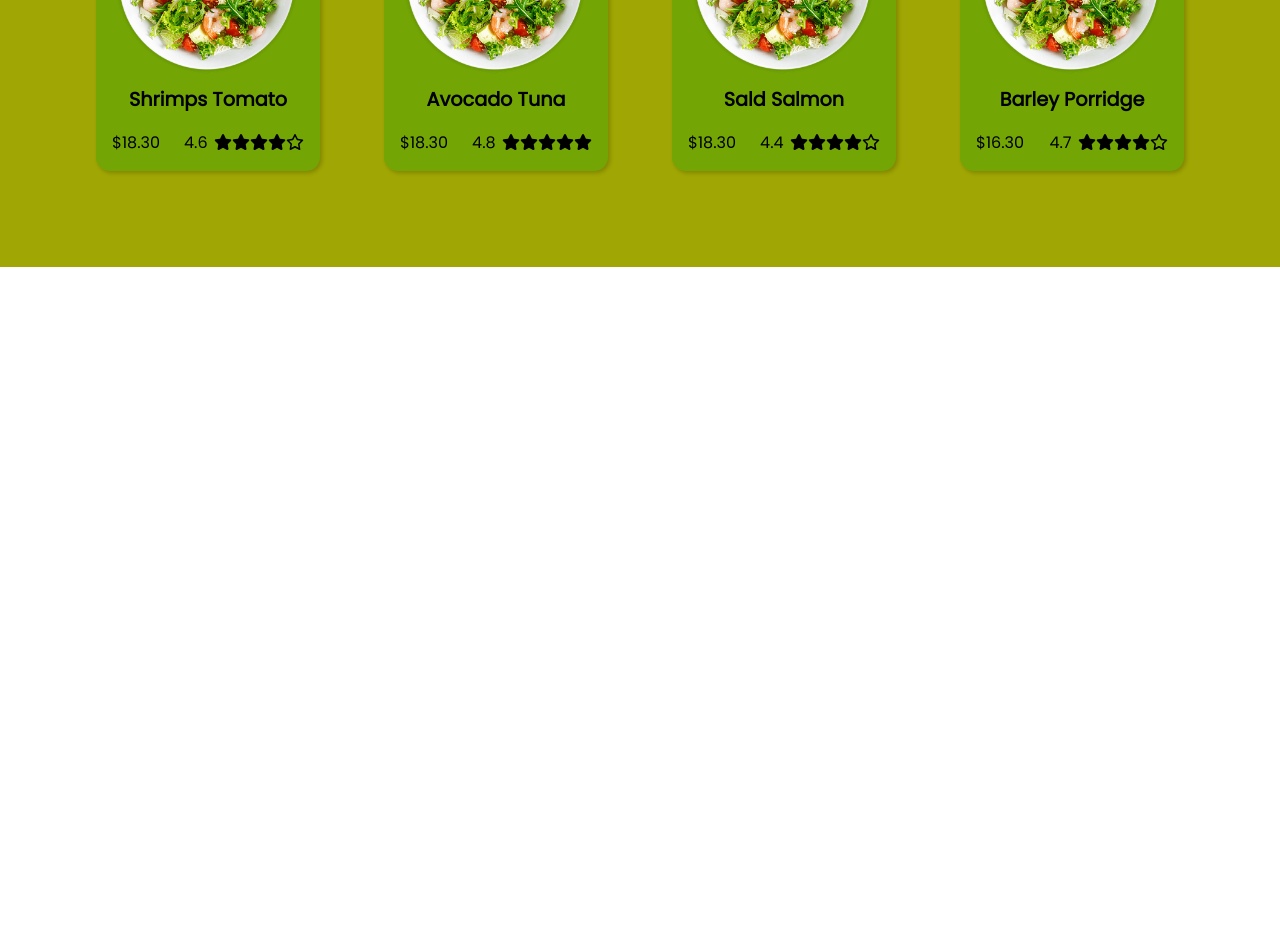
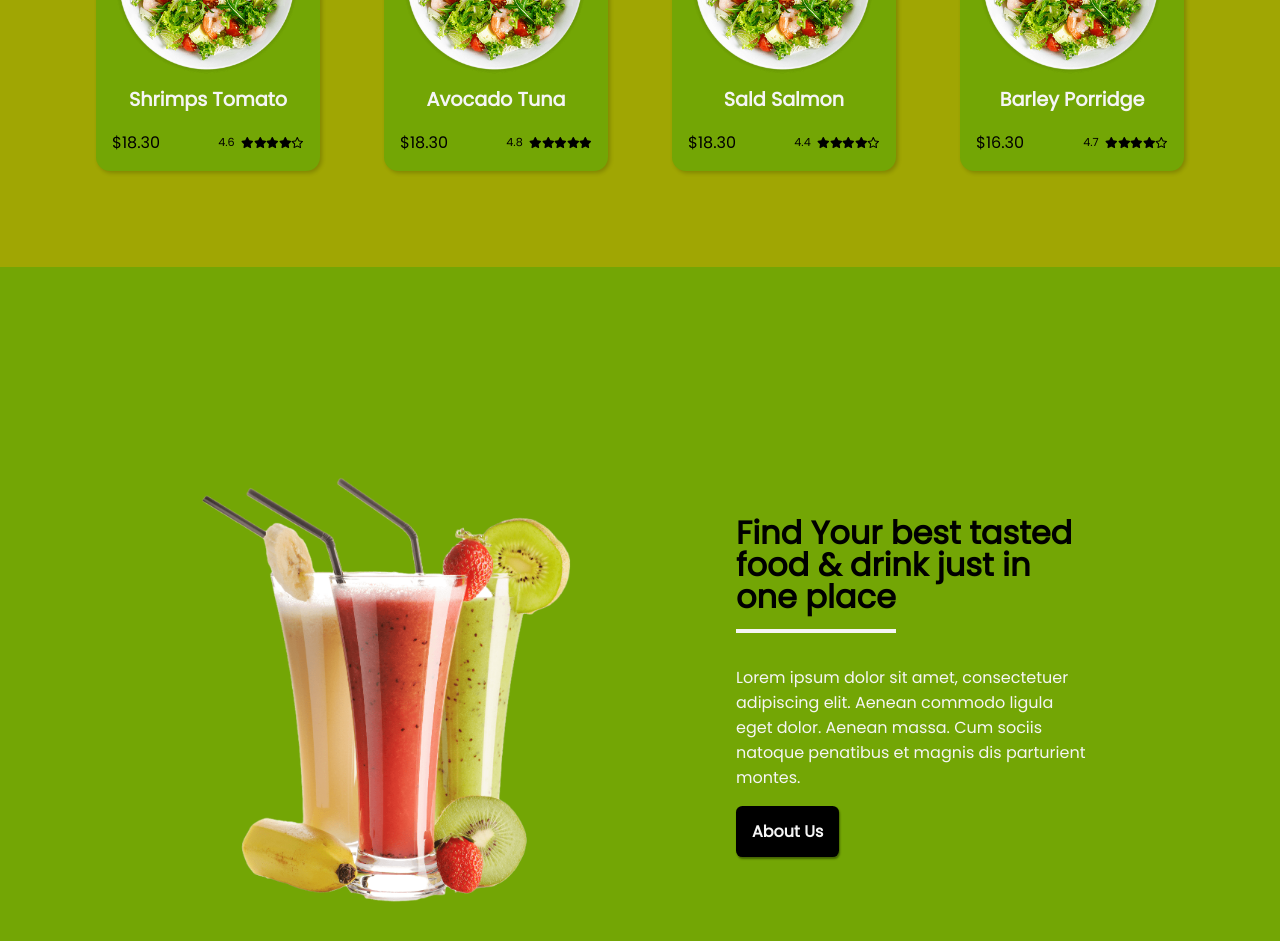
Before and after one commit to techbywes/Feed-Back-resturant, a React (Create React App) app: page / in a window 1280 px wide. Shown: the part 2120-3061 px from the top of the page. Before the commit the page ends 2387 px from the top, so only its background shows below. Built offline with nearby package versions, Linux system fonts and the light colour scheme.

Commit message:
added new section

```diff
--- a/src/App.css
+++ b/src/App.css
@@ -274,11 +274,15 @@ a.active {
   margin-bottom: 1rem;
   font-weight: 600;
   font-size: 1.2rem;
+  color: whitesmoke;
 }
 
 .rating {
   display: flex;
   gap: 0.4rem;
+  text-align: center;
+  justify-content: center;
+  font-size: 0.7rem;
 }
 .general_menu_div {
   display: flex;
@@ -302,15 +306,17 @@ a.active {
   border-bottom-left-radius: 1rem;
   border-bottom-right-radius: 1rem;
   cursor: pointer;
-  transition:all  0.6s ease;
+  transition: all 0.6s ease-in-out;
 }
 
 .section_container:hover {
-  background-color: #bfa006;
   border-top-left-radius: 6rem;
   border-top-right-radius: 6rem;
-  box-shadow: 2px 2px 4px rgba(0, 0, 0, 0.2);
   transform: scale(1.1);
+
+  background: #bfa006;
+  backdrop-filter: blur(10px);
+  box-shadow: 0 2px 4px rgba(0, 0, 0, 0.1);
 }
 
 .rate_price_div {
@@ -326,3 +332,60 @@ a.active {
   flex-wrap: wrap;
 }
 /* OUR BEST MEAL STYLING ENDS FROM HERE */
+
+/* BEST TEXT STYLING STARTS FROM HERE */
+.besttext_div {
+  background-color: #73A605;
+  padding: 12rem;
+  display: flex;
+  justify-content: center;
+  align-items: center;
+  gap: 10rem;
+}
+
+.right_title {
+  font-size: 2rem;
+  font-weight: 800;
+  line-height: 2rem;
+  margin-bottom: 2rem;
+}
+
+.besttes_para_text{
+  margin-bottom: 1rem;
+  color: whitesmoke;
+}
+
+.besttest_btn {
+  padding: 0.8rem 1rem;
+  border-radius: 0.4rem;
+  border: none;
+  box-shadow: 1px 2px 2px rgba(0, 0, 0, 0.4);
+  cursor: pointer;
+  font-size: 1rem;
+  background-color: black;
+  color: whitesmoke;
+  font-weight: 700;
+  transition: all 0.4s ease-in-out;
+}
+.besttest_btn:hover {
+  background-color: rgba(0, 0, 0, 0.84);
+  color: #a0a603;
+}
+
+
+
+.besttest_left_image {
+  width: 24rem;
+}
+
+.best_text_right_div {
+  width: 100%;
+}
+
+.line_tex2{
+  width: 10rem;
+  margin-top: -1rem;
+  margin-bottom: 2rem;
+  border-bottom: 4px solid whitesmoke;
+}
+/* BEST TEXT STYLING ENDS FROM HERE */
--- a/src/App.js
+++ b/src/App.js
@@ -3,6 +3,7 @@ import Nav from "./componenets/Nav";
 import HeroSection from "./componenets/HeroSection";
 import Bestoftheday from "./componenets/Bestoftheday";
 import Ourbestmeal from "./componenets/Ourbestmeal";
+import Besttest from "./componenets/Besttest";
 
 function App() {
   return (
@@ -12,6 +13,7 @@ function App() {
         <HeroSection/>
         <Bestoftheday/>
         <Ourbestmeal/>
+        <Besttest/>
       </header>
     </div>
   );
--- /dev/null
+++ b/src/componenets/Besttest.js
@@ -0,0 +1,27 @@
+import React from "react";
+import juice from "../images/juice.png";
+
+function Besttest() {
+  return (
+    <section className="besttext_div">
+      <div className="best_text_left_div">
+        <img className="besttest_left_image" src={juice} alt="product image" />
+      </div>
+      <div className="best_text_right_div">
+        <h2 className="right_title">
+          Find Your best tasted food & drink just in one place
+        </h2>
+        <div className="line_tex2"></div>
+        <p className="besttes_para_text">
+          Lorem ipsum dolor sit amet, consectetuer adipiscing elit. Aenean
+          commodo ligula eget dolor. Aenean massa. Cum sociis natoque penatibus
+          et magnis dis parturient montes.
+        </p>
+        <ol></ol>
+        <button className="besttest_btn">About Us</button>
+      </div>
+    </section>
+  );
+}
+
+export default Besttest;
```
Also changed, not shown: src/images/juice.png (added).
